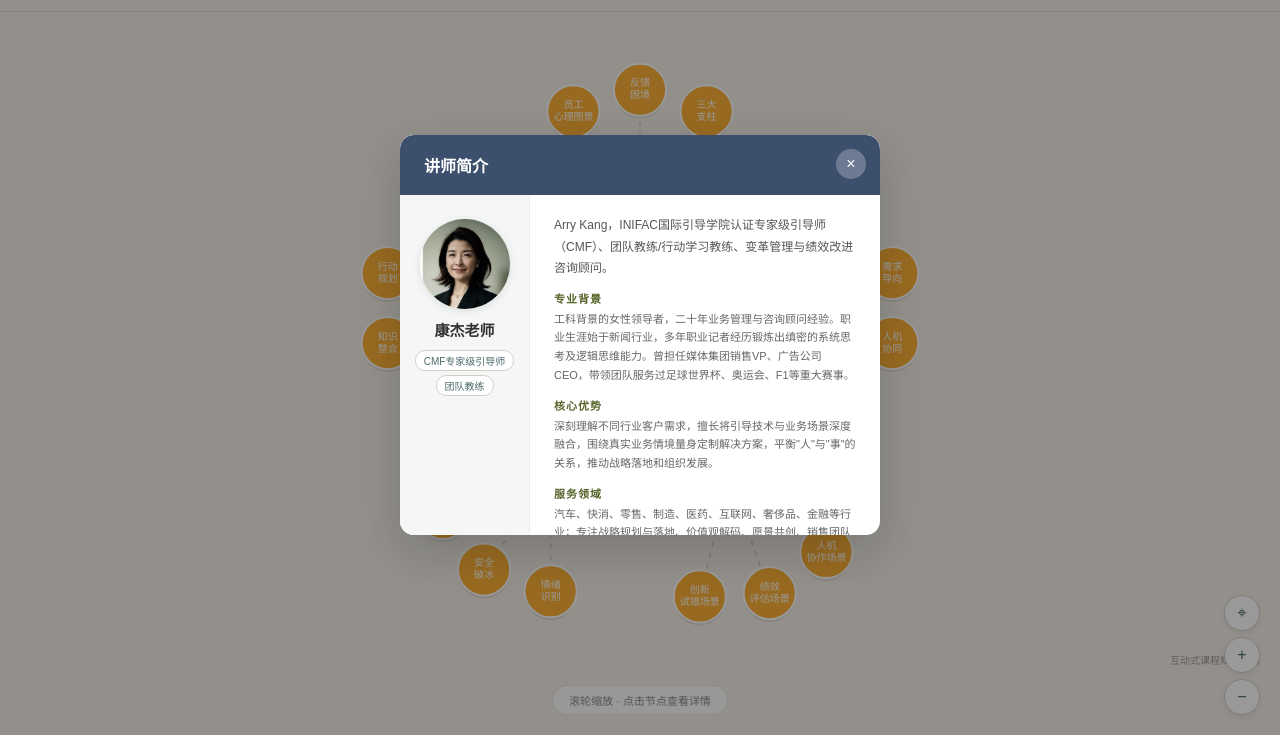
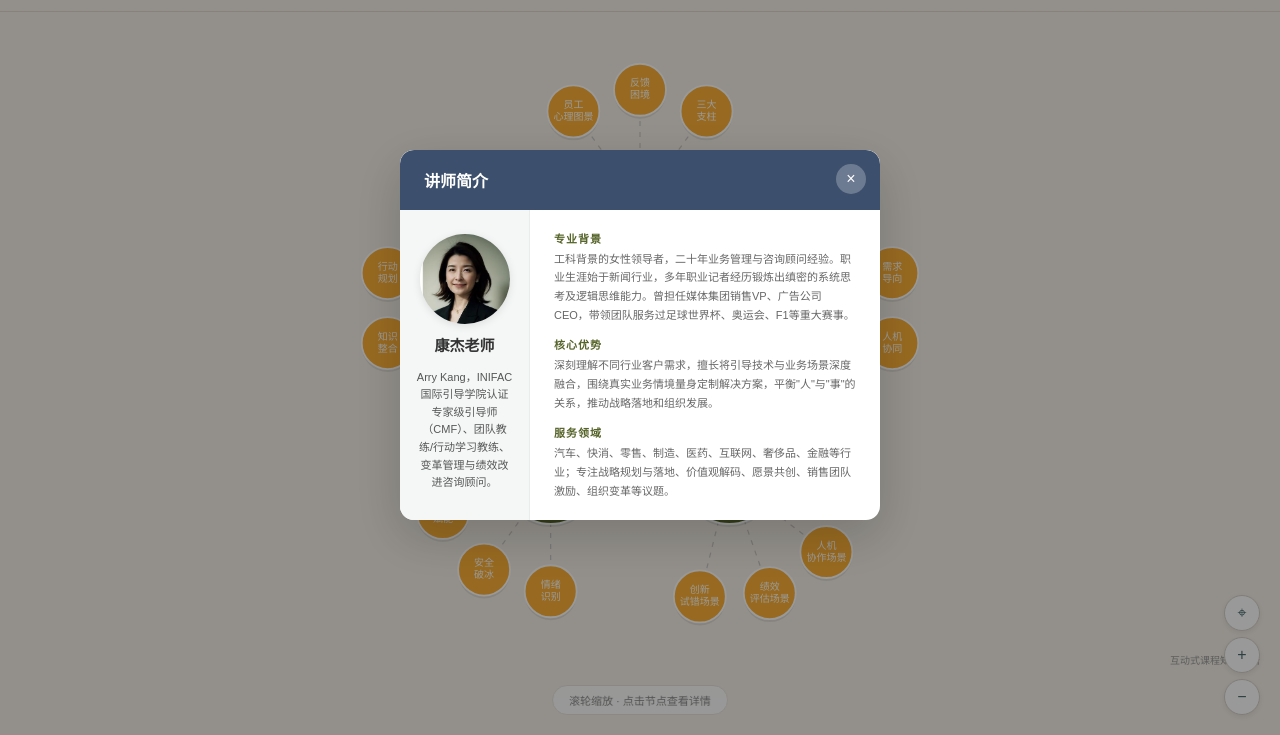
Before and after one commit to July-zhong/Bovis-feedback-course, a plain HTML site: page index.html in a window 1280 px wide. Both pictures are taken after a click on the element "康杰老师". Shown: the part 65-800 px from the top of the page. Drawn offline with Linux system fonts and the light colour scheme.

Commit message:
Adjust instructor card layout: move bio to left column

```diff
--- a/index.html
+++ b/index.html
@@ -355,20 +355,12 @@
     font-weight: 700;
     color: #333;
   }
-  .card-instructor .instructor-tags {
-    display: flex;
-    flex-direction: column;
-    gap: 4px;
-    align-items: center;
-  }
-  .card-instructor .instructor-tag {
-    font-size: 10px;
-    background: #fff;
-    color: #4A686A;
-    padding: 2px 8px;
-    border-radius: 10px;
-    border: 1px solid #d5d0c7;
-    white-space: nowrap;
+  .card-instructor .instructor-bio {
+    font-size: 11px;
+    line-height: 1.6;
+    color: #555;
+    text-align: center;
+    margin-top: 4px;
   }
   .card-instructor .instructor-right {
     flex: 1;
@@ -1113,13 +1105,9 @@ function openInstructorModal() {
       <div class="instructor-left">
         <div class="instructor-avatar"><img src="instructor2.jpg" alt="康杰老师"></div>
         <div class="instructor-name">康杰老师</div>
-        <div class="instructor-tags">
-          <span class="instructor-tag">CMF专家级引导师</span>
-          <span class="instructor-tag">团队教练</span>
-        </div>
+        <p class="instructor-bio">Arry Kang，INIFAC国际引导学院认证专家级引导师（CMF）、团队教练/行动学习教练、变革管理与绩效改进咨询顾问。</p>
       </div>
       <div class="instructor-right">
-        <p>Arry Kang，INIFAC国际引导学院认证专家级引导师（CMF）、团队教练/行动学习教练、变革管理与绩效改进咨询顾问。</p>
         <div class="instructor-section">
           <h4>专业背景</h4>
           <p>工科背景的女性领导者，二十年业务管理与咨询顾问经验。职业生涯始于新闻行业，多年职业记者经历锻炼出缜密的系统思考及逻辑思维能力。曾担任媒体集团销售VP、广告公司CEO，带领团队服务过足球世界杯、奥运会、F1等重大赛事。</p>
```
